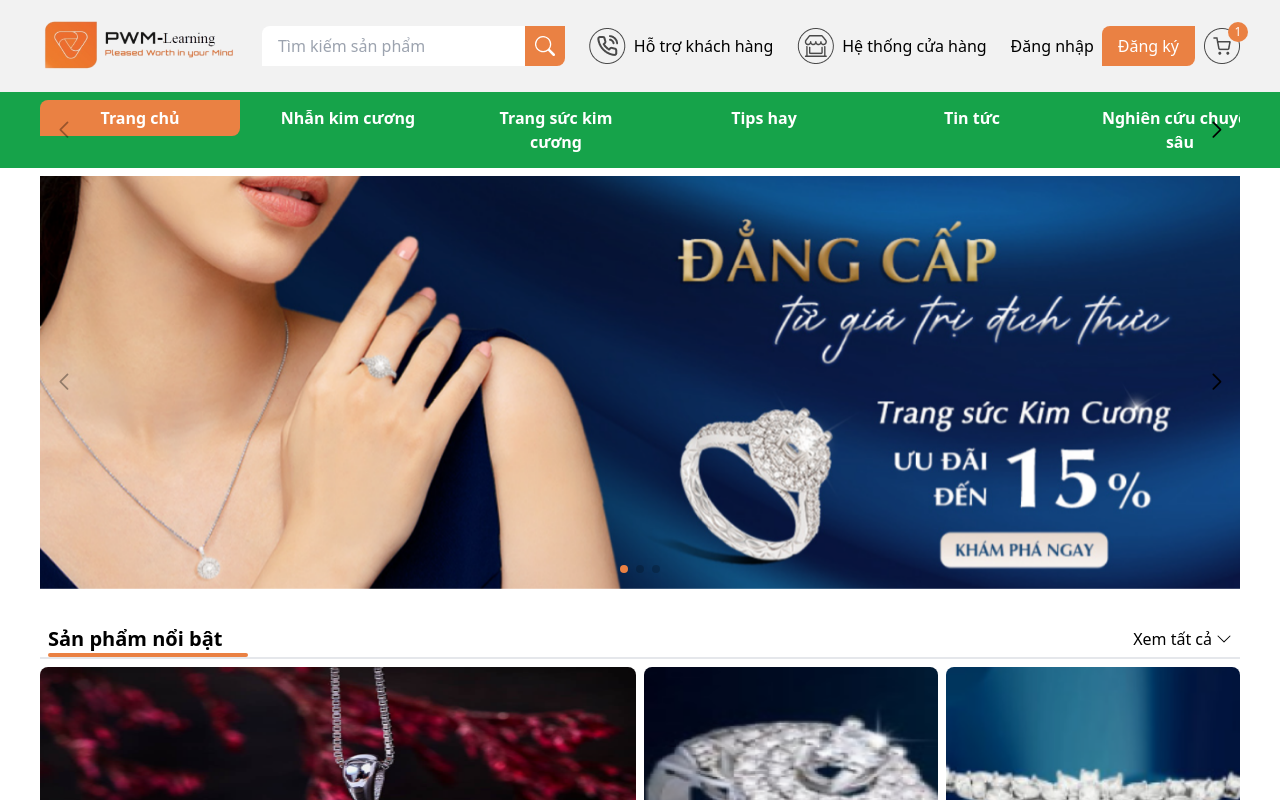
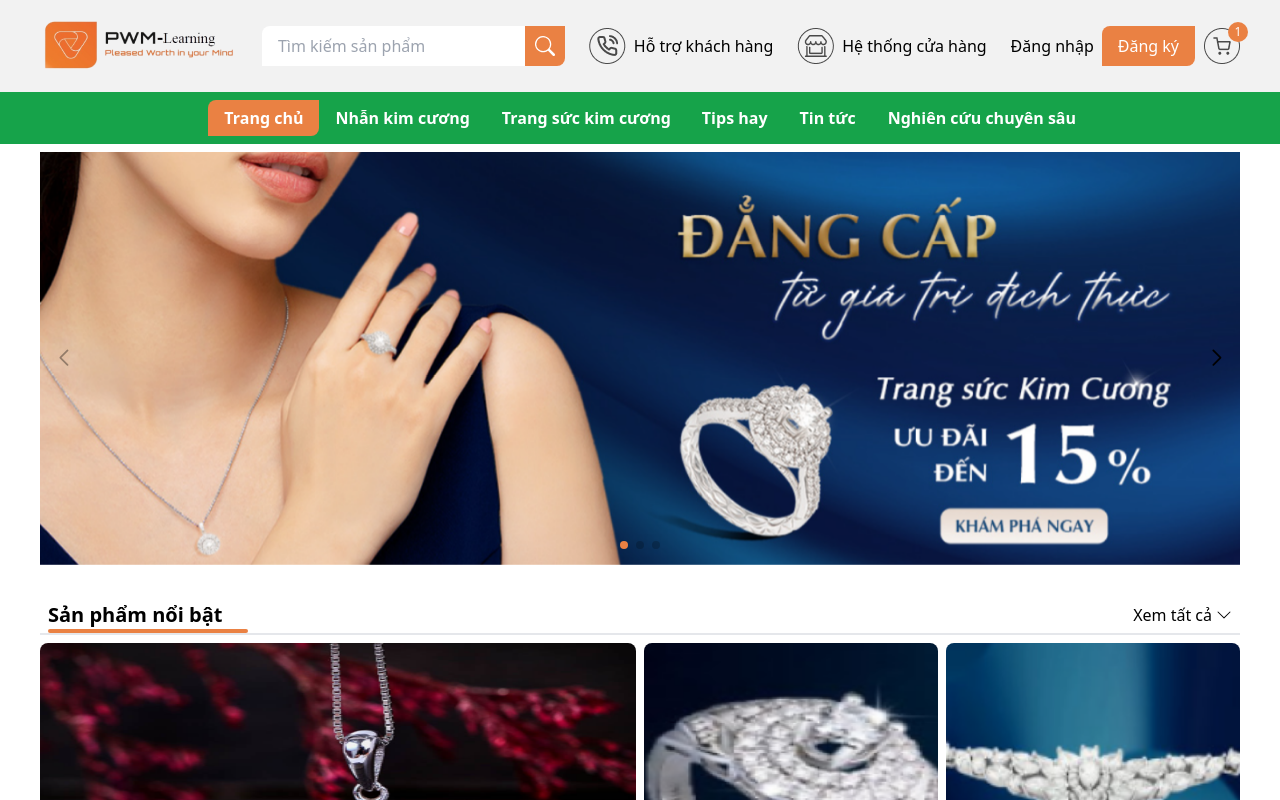
Before and after one commit to datisekai/pwm-learning, a Next.js app: page / in a window 1280 px wide. Shown: the top 800 px of the page. Built offline with nearby package versions, Linux system fonts and the light colour scheme.

Commit message:
fix ui header

```diff
--- a/components/Header/BottomHeader.tsx
+++ b/components/Header/BottomHeader.tsx
@@ -28,12 +28,13 @@ const data = [
     url: "/",
     title: "Nghiên cứu chuyên sâu",
   },
+
 ];
 
 const BottomHeader = () => {
   return (
     <div className=" max-w-[1200px] mx-auto ">
-     <Swiper
+      {/* <Swiper
       className="w-full h-full"
       modules={[Navigation]}
       spaceBetween={8}
@@ -54,11 +55,23 @@ const BottomHeader = () => {
           <span className="animation-left-right relative left-right">{item.title}</span>
         </SwiperSlide>
       ))}
-    </Swiper>
+    </Swiper> */}
 
-    {/* <div className="flex items-center flex-nowrap category-header overflow-x-scroll">
-      {data.map((item,index) => <button className={` ml-2 first:ml-0 line-clamp-1  text-md rounded-tl-lg rounded-br-lg  text-center hover:cursor-pointer  px-4 py-[6px] ${index === 0 ? 'bg-primary text-white' : 'bg-gray-200 hover:bg-gray-300'}`}>{item.title}</button>)}
-    </div> */}
+      <div className="flex items-center flex-nowrap px-2 md:px-0 md:justify-center category-header overflow-x-scroll w-full">
+        {data.map((item, index) => (
+          <button
+            className={` select-none whitespace-nowrap max-w-[200px] w-auto text-md rounded-tl-lg rounded-br-lg  text-center hover:cursor-pointer  px-4 py-[6px] font-bold ${
+              index === 0
+                ? "bg-primary text-white"
+                : "bg-transparent text-white "
+            }`}
+          >
+            <span className="animation-left-right relative left-right">
+              {item.title}
+            </span>
+          </button>
+        ))}
+      </div>
     </div>
   );
 };
--- a/components/Header/Header.tsx
+++ b/components/Header/Header.tsx
@@ -5,15 +5,16 @@ import { LazyLoadImage } from "react-lazy-load-image-component";
 import { BsSearch } from "react-icons/bs";
 import { BiMenuAltLeft } from "react-icons/bi";
 
-interface HeaderProps{
-  handleOpen:() => void
-  handleOpenSearch:() => void
+interface HeaderProps {
+  handleOpen: () => void;
+  handleOpenSearch: () => void;
 }
 
-const Header:FC<HeaderProps> = ({handleOpen,handleOpenSearch}) => {
+const Header: FC<HeaderProps> = ({ handleOpen, handleOpenSearch }) => {
   return (
+    <>
       <div
-      className="sticky top-0 right-0 left-0 z-[100]"
+        className="relative top-0 right-0 left-0 z-[100]"
         style={{
           boxShadow:
             "rgba(50, 50, 93, 0.25) 0px 6px 12px -2px, rgba(0, 0, 0, 0.3) 0px 3px 7px -3px;",
@@ -22,7 +23,11 @@ const Header:FC<HeaderProps> = ({handleOpen,handleOpenSearch}) => {
         {/* <TopHeader /> */}
         <div className="bg-grey">
           <div className="max-w-[1200px]  mx-auto py-4 w-[calc(100%-16px)] flex items-center justify-between">
-          <BiMenuAltLeft onClick={handleOpen} fontSize={30} className="block md:hidden" />
+            <BiMenuAltLeft
+              onClick={handleOpen}
+              fontSize={30}
+              className="block md:hidden"
+            />
             <LazyLoadImage
               src="/images/logo.png"
               className="w-[150px] md:w-auto"
@@ -69,13 +74,24 @@ const Header:FC<HeaderProps> = ({handleOpen,handleOpenSearch}) => {
                 </span>
               </div>
             </div>
-          <BsSearch onClick={handleOpenSearch} fontSize={20} className="block md:hidden" />
+            <BsSearch
+              onClick={handleOpenSearch}
+              fontSize={20}
+              className="block md:hidden"
+            />
           </div>
         </div>
-      <div className="w-full bg-green-600 py-2">
+      </div>
+      <div
+        style={{
+          boxShadow:
+            "rgba(50, 50, 93, 0.25) 0px 6px 12px -2px, rgba(0, 0, 0, 0.3) 0px 3px 7px -3px;",
+        }}
+        className="w-full sticky top-[0] right-0 z-[150] left-0 bg-green-600 py-2"
+      >
         <BottomHeader />
       </div>
-    </div>
+    </>
   );
 };
 
```
Lines whose indentation alone changed are shown as unchanged.
